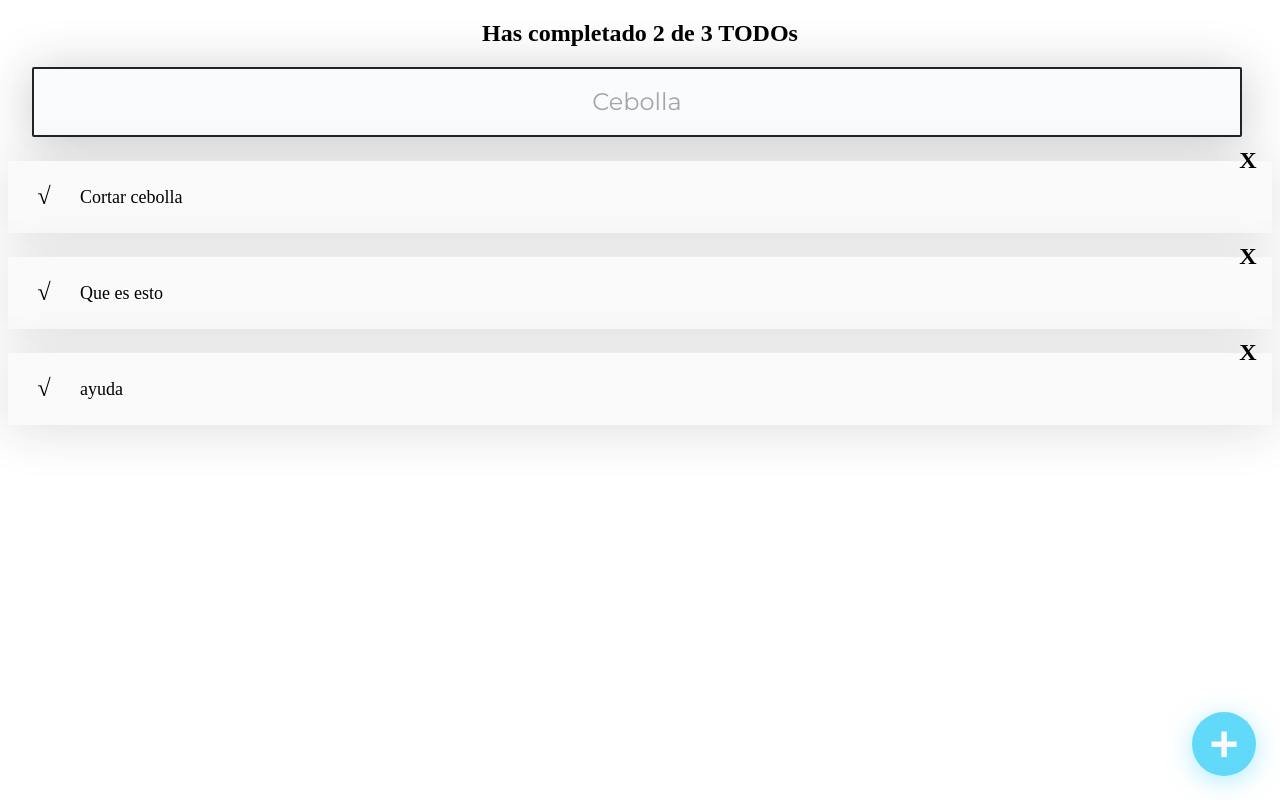
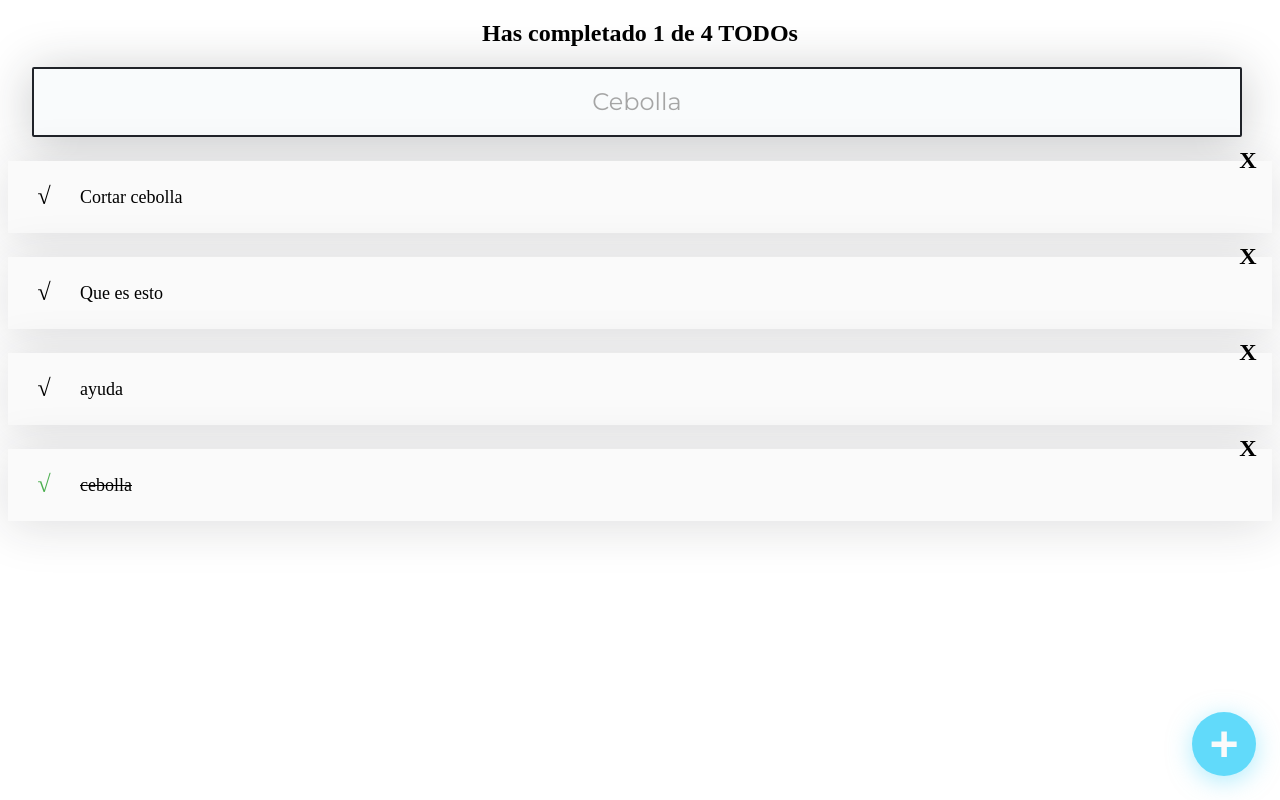
Before and after one commit to juandiegocr01/todo-machine, a React (Create React App) app: page / in a window 1280 px wide. Built offline with nearby package versions, Linux system fonts and the light colour scheme.

Commit message:
filtrando tareas por nombre

```diff
--- a/src/App.js
+++ b/src/App.js
@@ -6,21 +6,48 @@
 import { TodoList } from "./TodoList";
 import { CreateTodoButton } from "./CreateTodoButton";
 
-const todos = [
+const defaultTodos = [
   { text: 'Cortar cebolla', completed: false },
   { text: 'Que es esto', completed: false },
   { text: 'ayuda', completed: false },
+  { text: 'cebolla', completed: true },
 ];
 
 function App() {
+  const [todos, setTodos] = React.useState(defaultTodos);
+  const [searchValue, setSearchValue] = React.useState('');
+
+  const completedTodos = todos.filter(todo => !!todo.completed).length;
+  const totalTodos = todos.length;
+
+  let searchedTodos = [];
+
+  if(!searchValue.length >= 1){
+    searchedTodos = todos;
+  }else{
+    searchedTodos = todos.filter(todo =>{
+      const todoText = todo.text.toLowerCase();
+      const searchText = searchValue.toLowerCase();
+      return todoText.includes(searchText);
+    });
+
+
+
+  }
 
   return (
     <React.Fragment>
-      <TodoCounter />
-      <TodoSearch />
+      <TodoCounter
+      total={totalTodos}
+      completed={completedTodos}
+      />
+      <TodoSearch
+        searchValue={searchValue}
+        setSearchValue={setSearchValue}
+      />
 
       <TodoList>
-        {todos.map(todo => (
+        {searchedTodos.map(todo => (
           <TodoItem
             key={todo.text}
             text={todo.text}
--- a/src/TodoCounter.js
+++ b/src/TodoCounter.js
@@ -1,9 +1,9 @@
 import React from "react";
 import './TodoCounter.css';
 
-function TodoCounter(){
+function TodoCounter({total, completed}){
     return (
-        <h2 className="TodoCounter">Has completado 2 de 3 TODOs</h2>
+        <h2 className="TodoCounter">Has completado {completed} de {total} TODOs</h2>
     );
 }
 
--- a/src/TodoSearch.js
+++ b/src/TodoSearch.js
@@ -1,8 +1,7 @@
 import React from "react";
 import './TodoSearch.css';
-function TodoSearch(){
+function TodoSearch({searchValue, setSearchValue}){
 
-    const [searchValue, setSearchValue] = React.useState('');
 
     const onSearchValueChange = (event) =>{
 
@@ -16,7 +15,7 @@
         placeholder="Cebolla"
         value={searchValue}
         onChange={onSearchValueChange} />,
-        <p>{searchValue}</p>
+
     ];
 }
 
```
